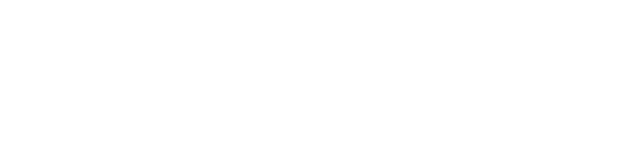
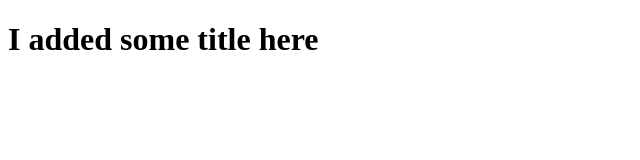
Before and after one commit to paucova/demo-repo, a plain HTML site: page index.html in a window 1280 px wide. Shown: the whole page, without its empty margins (0-640 px from the left). Drawn offline with Linux system fonts and the light colour scheme.

Commit message:
added a new title in the created branch

```diff
--- a/index.html
+++ b/index.html
@@ -6,6 +6,6 @@
     <title>Document</title>
 </head>
 <body>
-
+    <h1>I added some title here</h1>
 </body>
 </html>
```
